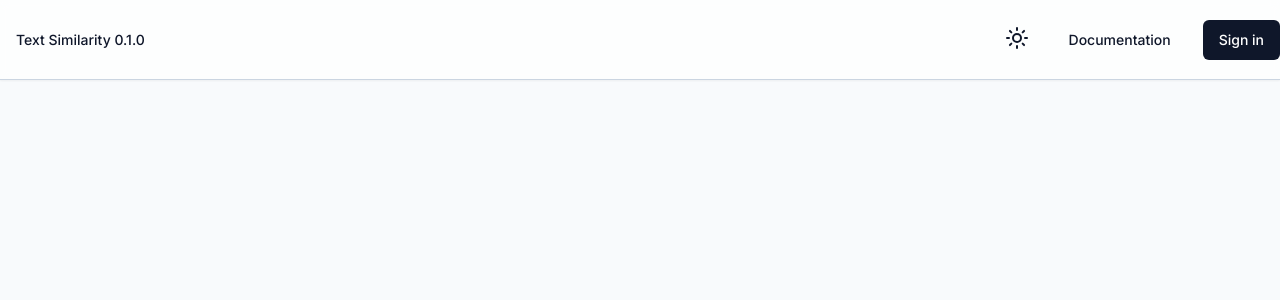
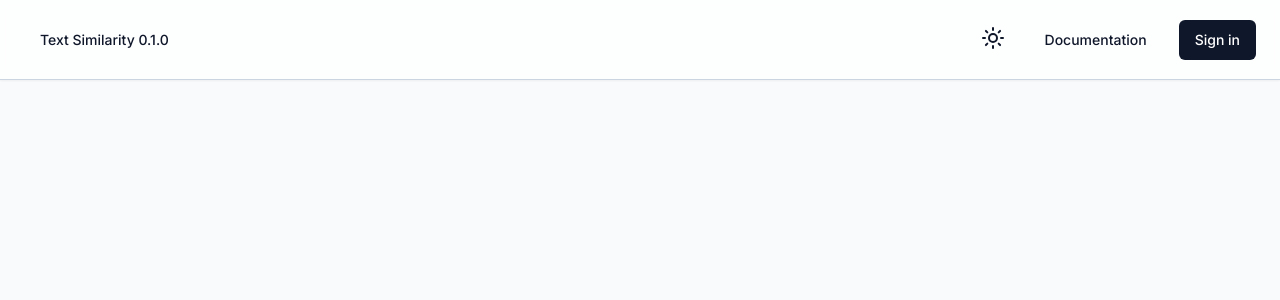
Before and after one commit to MolinDeng/similarity-api, a Next.js app: page / in a window 1280 px wide. Shown: the top 300 px of the page. Built offline with nearby package versions, Linux system fonts and the light colour scheme; no server answers.

Commit message:
tailwind config

```diff
--- a/package.json
+++ b/package.json
@@ -19,6 +19,7 @@
     "@radix-ui/react-dropdown-menu": "^2.0.4",
     "@radix-ui/react-scroll-area": "^1.0.3",
     "@radix-ui/react-tabs": "^1.0.3",
+    "@tailwindcss/typography": "^0.5.9",
     "@total-typescript/ts-reset": "^0.4.2",
     "@types/node": "20.2.1",
     "@types/react": "18.2.6",
@@ -48,6 +49,7 @@
     "simplebar-react": "^3.2.4",
     "tailwind-merge": "^1.12.0",
     "tailwindcss": "3.3.2",
+    "tailwindcss-animate": "^1.0.5",
     "typescript": "5.0.4",
     "zod": "^3.21.4"
   },
--- a/tailwind.config.js
+++ b/tailwind.config.js
@@ -1,3 +1,5 @@
+const { fontFamily, colors } = require('tailwindcss/defaultTheme');
+
 /** @type {import('tailwindcss').Config} */
 module.exports = {
   darkMode: ['class'],
@@ -7,7 +9,22 @@ module.exports = {
     './app/**/*.{js,ts,jsx,tsx,mdx}',
   ],
   theme: {
+    container: {
+      center: true,
+      padding: '1.5rem',
+      screens: {
+        '2xl': '1360px',
+      },
+    },
     extend: {
+      fontFamily: {
+        sans: ['var(--font-inter)', ...fontFamily.sans],
+      },
+      colors: {
+        ...colors,
+        'light-gold': '#f5bc51',
+        'dark-gold': '#533519',
+      },
       // backgroundImage: {
       //   'gradient-radial': 'radial-gradient(var(--tw-gradient-stops))',
       //   'gradient-conic':
@@ -15,5 +32,5 @@ module.exports = {
       // },
     },
   },
-  plugins: [],
+  plugins: [require('tailwindcss-animate'), require('@tailwindcss/typography')],
 };
```
Also changed, not shown: 1 other file (tests, documents, lock files or other folders).
